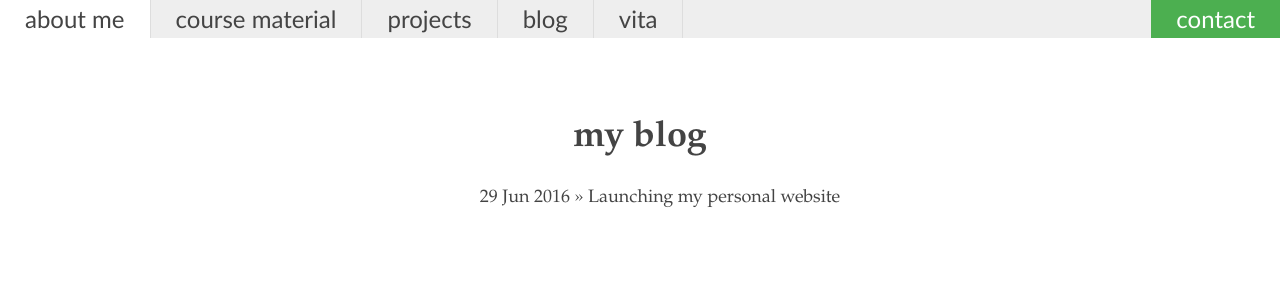
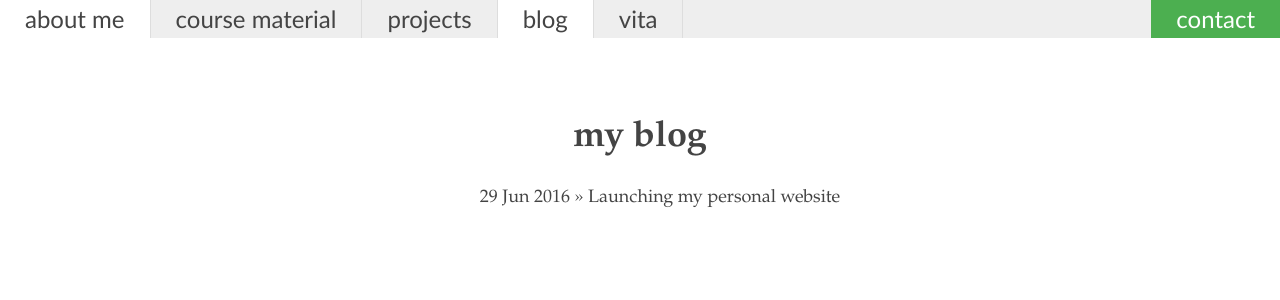
Before and after one commit to akashdeepdeb/akash.github.io, a Jekyll site: the page built from blog/index.html, in a window 1280 px wide. Shown: the top 300 px of the page. Built offline with Jekyll 4.4.1, drawn with Linux system fonts in a browser that asks for light colours.

Commit message:
Update index.html

```diff
--- a/blog/index.html
+++ b/blog/index.html
@@ -2,6 +2,11 @@
 layout: default
 title: my blog
 ---
+<style>
+	.blog	{
+		background-color: white;
+	}
+</style>
 
 <div id = "content">
 	<h1>{{ page.title }}</h1>
```
